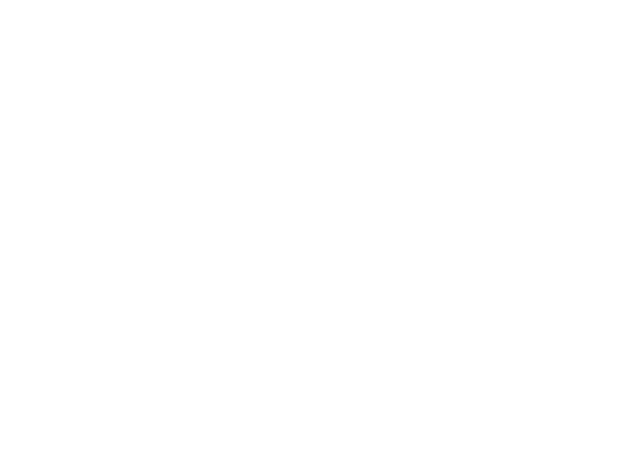
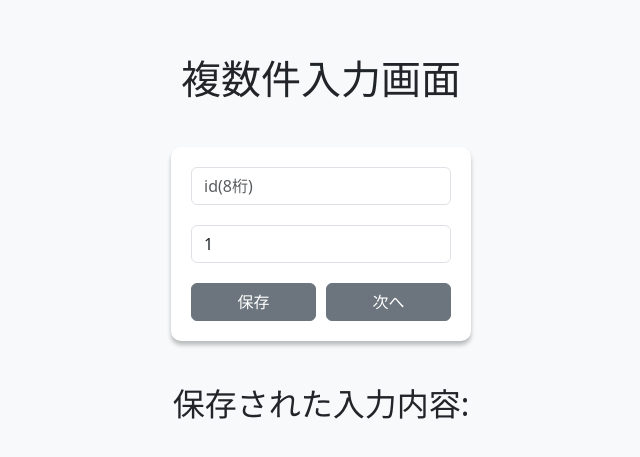
Before and after one commit to HigashiHayato/camera-practice, a React (Create React App) app in the folder camera-app/: page /inputmulti in a window 1280 px wide. Before the commit this address had no page. Shown: the part 153-610 px from the top of the page, without its empty margins (319-959 px from the left). Built offline with nearby package versions, Linux system fonts and the light colour scheme.

Commit message:
数量入力の検証のため、複数件入力画面の作成

```diff
--- a/camera-app/src/App.js
+++ b/camera-app/src/App.js
@@ -1,6 +1,6 @@
 import './App.css';
 import { BrowserRouter, Routes, Route } from "react-router-dom";
-import { Home, Input, Photo, Confirm, End, SelectPhotoOrSign, WriteDigitalSign } from "./screen/index";
+import { Home, Input, Photo, Confirm, End, SelectPhotoOrSign, WriteDigitalSign, InputMultipleItems } from "./screen/index";
 
 function App() {
 
@@ -15,6 +15,7 @@ function App() {
         <Route exact path="/digitalsign" element={<WriteDigitalSign />} />
         <Route exact path="/confirm" element={<Confirm />} />
         <Route exact path="/end" element={<End/>} />
+        <Route exact path="/inputmulti" element={<InputMultipleItems/>} />
       </Routes>
     </div>
   </BrowserRouter>
--- a/camera-app/src/screen/Home.jsx
+++ b/camera-app/src/screen/Home.jsx
@@ -7,9 +7,16 @@ const Home = () => {
     return (
         <div className="container d-flex flex-column justify-content-center align-items-center vh-100" style={{background: 'linear-gradient(135deg, #f8f9fa 0%, #9aa8c6 50%, #dcdcdc 100%)'}}>
             <h1 className="mb-5 text-dark" style={{fontFamily: 'Arial, sans-serif', fontWeight: 'bold', fontSize: '3rem'}}>Welcome to My App</h1>
-            <Button as={Link} to="/input" variant="secondary" size="lg">
-                入力画面へ
-            </Button>
+            <div className="mb-3">
+                <Button as={Link} to="/input" variant="secondary" size="lg">
+                    写真撮影・デジタルサイン検証
+                </Button>
+            </div>
+            <div className="mb-3">
+                <Button as={Link} to="/inputmulti" variant="secondary" size="lg">
+                    複数件入力遷移検証
+                </Button>
+            </div>
         </div>
     )
 }
--- /dev/null
+++ b/camera-app/src/screen/InputMultipleItems.jsx
@@ -0,0 +1,90 @@
+import React, { useState, useRef } from 'react';
+import Button from 'react-bootstrap/Button';
+import Form from 'react-bootstrap/Form';
+import 'bootstrap/dist/css/bootstrap.min.css';
+import { useNavigate } from "react-router-dom";
+
+const InputMultipleItems = () => {
+    const [id, setId] = useState('');
+    const [number, setNumber] = useState('1');
+    const [inputHistory, setInputHistory] = useState([]);
+    const navigate = useNavigate();
+    const numberInputRef = useRef(null);
+
+    const handleIdChange = (e) => {
+        setId(e.target.value);
+    };
+
+    const handleNumberChange = (e) => {
+        setNumber(e.target.value);
+    };
+
+    const handleKeyPress = (event) => {
+        if (event.key === 'Enter') {
+            numberInputRef.current.focus();
+        }
+    };
+
+    const handleSave = () => {
+        const newItem = { id, number };
+        setInputHistory(prevHistory => [...prevHistory, newItem]);
+        setId('');
+        setNumber('1');
+    };
+
+    return (
+        <div className="container d-flex flex-column justify-content-center align-items-center vh-100" style={{ background: '#f8f9fa' }}>
+            <h1 className="mb-4">複数件入力画面</h1>
+            <Form style={{ width: '300px', backgroundColor: 'white', padding: '20px', borderRadius: '10px', boxShadow: '0px 4px 4px rgba(0, 0, 0, 0.25)', marginTop: '20px', marginBottom: '20px' }}>
+                <Form.Group controlId="formId" style={{ marginBottom: '20px' }}>
+                    <Form.Control
+                        type="text"
+                        placeholder="id(8桁)"
+                        value={id}
+                        onChange={handleIdChange}
+                        onKeyPress={handleKeyPress}
+                    />
+                </Form.Group>
+                <Form.Group controlId="formNumber" style={{ marginBottom: '20px' }}>
+                    <Form.Control
+                        type="text"
+                        placeholder="数"
+                        ref={numberInputRef}
+                        value={number}
+                        onChange={handleNumberChange}
+                    />
+                </Form.Group>
+                <div className="d-flex justify-content-between">
+                    <Button
+                        onClick={handleSave}
+                        variant="secondary"
+                        style={{ width: '48%' }}
+                        className="btn-hover"
+                    >
+                        保存
+                    </Button>
+                    <Button
+                        onClick={() => navigate('/', { state: { text: id } })}
+                        variant="secondary"
+                        style={{ width: '48%' }}
+                        className="btn-hover"
+                    >
+                        次へ
+                    </Button>
+                </div>
+            </Form>
+            <div className="mt-4">
+                <h2>保存された入力内容:</h2>
+                <ul>
+                    {inputHistory.map((item, index) => (
+                        <li key={index}>
+                            <strong>ID:</strong> {item.id}, <strong>数:</strong> {item.number}
+                        </li>
+                    ))}
+                </ul>
+            </div>
+        </div>
+    )
+}
+
+export default InputMultipleItems;
--- a/camera-app/src/screen/index.js
+++ b/camera-app/src/screen/index.js
@@ -5,3 +5,4 @@ export {default as Confirm} from "./Confirm";
 export {default as End} from "./End";
 export {default as SelectPhotoOrSign} from "./SelectPhotoOrSign";
 export {default as WriteDigitalSign} from "./WriteDigitalSign";
+export {default as InputMultipleItems} from "./InputMultipleItems";
```
